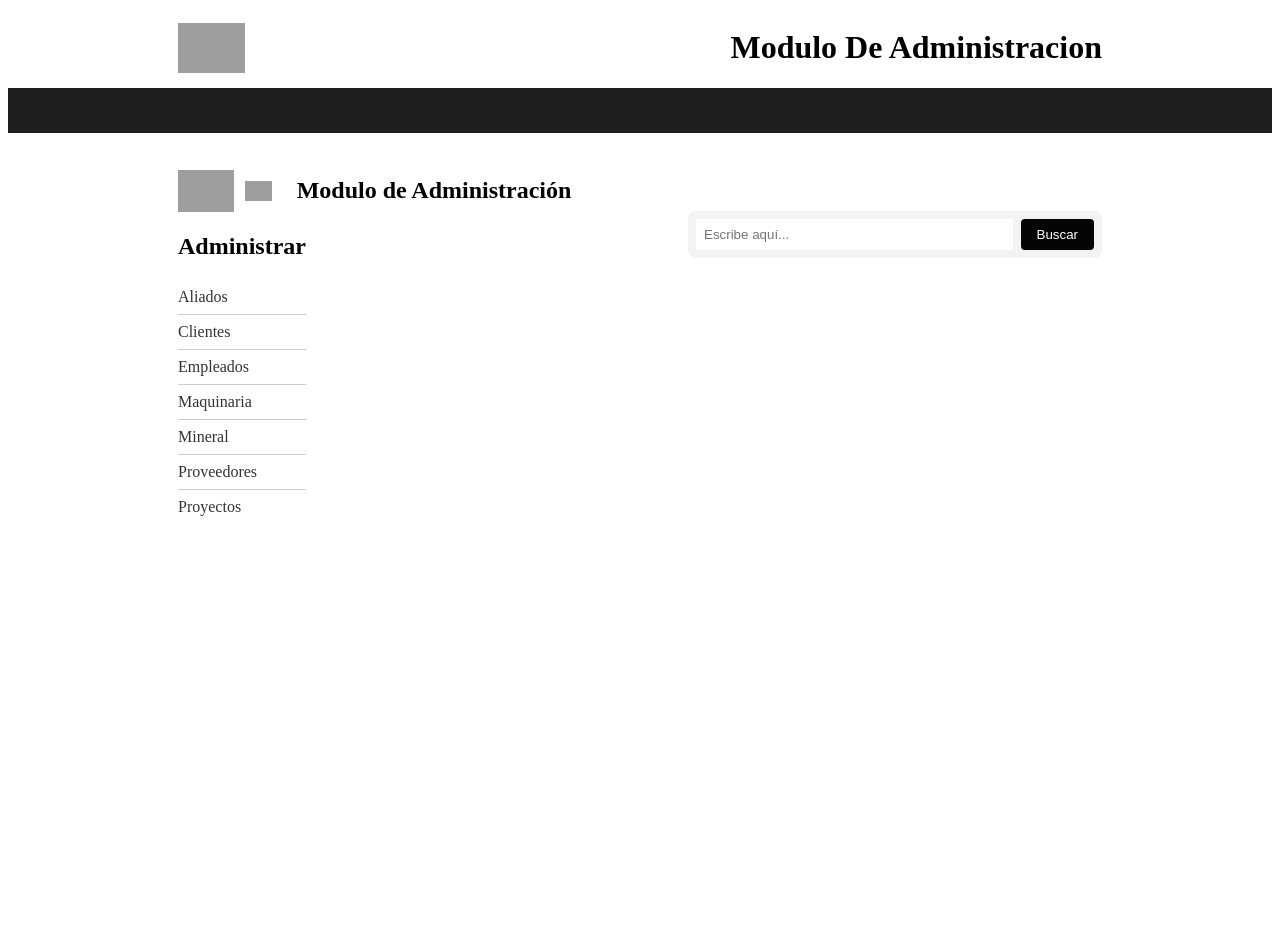
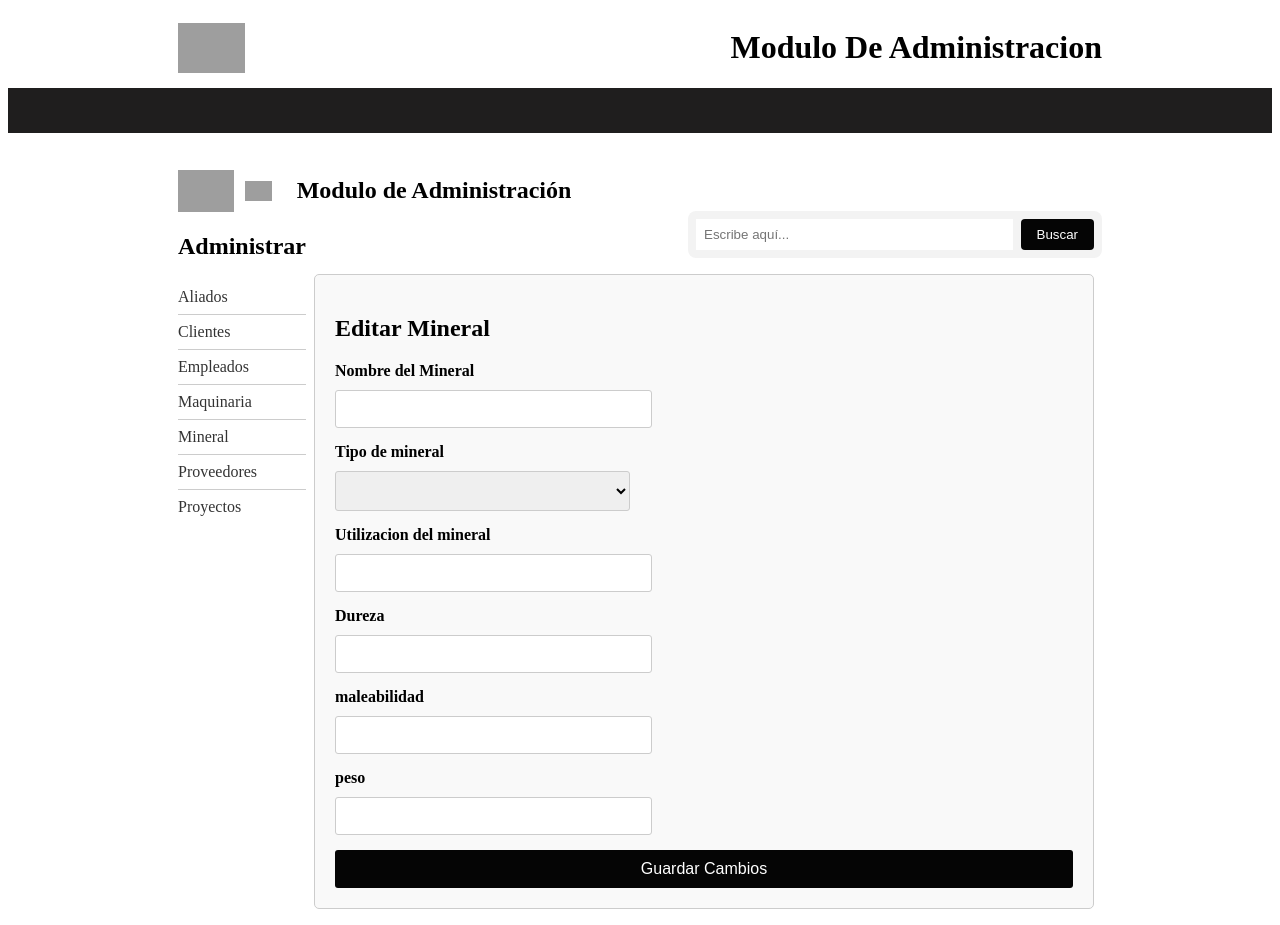
Before and after one commit to Georopeza/UCABAir, a SvelteKit app in the folder my-app/: page /admin/HomeAdmin/editar/mineral in a window 1280 px wide. Before the commit the page ends 800 px from the top, so only its background shows below. Built offline with nearby package versions, Linux system fonts and the light colour scheme; grey boxes are pictures that could not be loaded.

Commit message:
Se agregó componente de editarMineral

```diff
--- /dev/null
+++ b/my-app/src/lib/components/editarMineral.svelte
@@ -0,0 +1,107 @@
+<script lang=ts>
+    interface Mineral{
+      id_mineral:string;
+      mi_nombre:string;
+      mi_tipo:string; // Valor predeterminado
+      mi_utilizacion:string;
+      mi_dureza:string;
+      mi_maleabilidad:string;
+      mi_peso:string;
+  }
+    let mineral: Mineral = {
+      id_mineral:'',
+      mi_nombre: '',
+      mi_tipo: '',
+      mi_utilizacion: '',
+      mi_dureza: '',
+      mi_maleabilidad: '',
+      mi_peso: ''
+    };
+
+    // Función para manejar el envío del formulario
+    async function registrarMineral() {
+        const res = await fetch(`http://localhost:4000/mineral`, {
+        method: 'POST',
+        body: JSON.stringify(mineral),
+        headers: { 'Content-Type': 'application/json' },});
+        const data = await res.json();
+        console.log(data)
+      // Aquí iría la lógica para procesar los datos del formulario
+
+    }
+
+    async function editarMineral() {
+      // Aquí iría la lógica para editar los datos del formulario
+    }
+
+  </script>
+
+  <form on:submit|preventDefault={editarMineral}>
+    <h2>Editar Mineral</h2>
+
+    <label for="nombreMineral">Nombre del Mineral</label>
+    <input id="nombreMineral" bind:value={mineral.mi_nombre} />
+
+    <label for="tipoMineral">Tipo de mineral</label>
+    <select id="tipoMineral" bind:value={mineral.mi_tipo}>
+      <option value="metalico">metalico</option>
+      <option value="no metalico">no metalico</option>
+      <!-- Agrega más opciones según sea necesario -->
+    </select>
+
+    <label for="Utilizacion">Utilizacion del mineral</label>
+    <input id="Utilizacion"  bind:value={mineral.mi_utilizacion} />
+
+    <label for="Dureza">Dureza</label>
+    <input id="Dureza" bind:value={mineral.mi_dureza}/>
+
+    <label for="Maleabilidad">maleabilidad</label>
+    <input id="Maleabilidad" bind:value={mineral.mi_maleabilidad} />
+
+    <label for="Peso">peso</label>
+    <input id="Peso" bind:value={mineral.mi_peso} />
+
+    <button type="submit">Guardar Cambios</button>
+  </form>
+
+  <style>
+    /* Estilos generales para el formulario */
+    form {
+      max-width: 100%;
+      margin: 0 auto;
+      padding: 20px;
+      border: 1px solid #ccc;
+      border-radius: 5px;
+      background-color: #f9f9f9;
+      display:flex;
+      flex-direction: column;
+    }
+
+    /* Estilos para las etiquetas y campos de entrada */
+    label {
+      display: block;
+      margin-bottom: 10px;
+      font-weight: bold;
+    }
+
+    input,
+    select {
+      width: 40%;
+      padding: 10px;
+      margin-bottom: 15px;
+      border: 1px solid #ccc;
+      border-radius: 3px;
+      font-size: 14px;
+    }
+
+    /* Estilos para el botón de envío */
+    button {
+      background-color: #050505;
+      color: #fff;
+      border: none;
+      border-radius: 3px;
+      padding: 10px 20px;
+      cursor: pointer;
+      font-size: 16px;
+    }
+  </style>
--- a/my-app/src/routes/admin/HomeAdmin/editar/mineral/+page.svelte
+++ b/my-app/src/routes/admin/HomeAdmin/editar/mineral/+page.svelte
@@ -1,12 +1,7 @@
 <script>
-	import Mineral from "../../mineral/+layout.svelte";
-    /**
-	 * @type {any}
-	 */
-    let id_mineral;
+    import EditarMineral from "$lib/components/editarMineral.svelte";
 </script>
 
 <body>
-    <div class="RegistrarMineral">
-    </div>
+    <EditarMineral />
 </body>
--- a/my-app/src/routes/admin/HomeAdmin/mineral/+layout.svelte
+++ b/my-app/src/routes/admin/HomeAdmin/mineral/+layout.svelte
@@ -1,6 +1,11 @@
 <script lang="ts">
-  import {navigate}  from 'svelte-spa-router';
-    let searchTerm = '';
+  import navigate  from 'svelte-spa-router';
+  import { createEventDispatcher } from 'svelte';
+  import RegistrarMineral from '$lib/components/registrarMineral.svelte';
+
+  const dispatch = createEventDispatcher();
+
+  let searchTerm = '';
   function search() {
       // Lógica de búsqueda
       console.log(`Buscando: ${searchTerm}`);
@@ -34,7 +39,7 @@ export let minerales: Mineral[] = [];
   mostrarDatos();
    //
       // Función para editar un registro
-    async function editarRegistro(minerales) {
+  async function editarRegistro(minerales:Mineral) {
       try {
           const res = await fetch(`http://localhost:4000/mineral/${minerales.id_mineral}`, {
           method: 'PUT',
@@ -43,8 +48,7 @@ export let minerales: Mineral[] = [];
           });
 
           if (res.ok) {
-            // Si la solicitud fue exitosa, redirige al usuario
-            navigate('/admin/HomeAdmin/minerales'); // Ajusta la ruta según tu estructura
+				  // Si la solicitud fue exitosa, redirige al usuario
           }else {
             console.error('Error al actualizar el mineral:', res.status);
           // Maneja el error (por ejemplo, muestra un mensaje de error al usuario)
@@ -53,8 +57,7 @@ export let minerales: Mineral[] = [];
           console.error('Error en la solicitud:', error);
           // Maneja el error (por ejemplo, muestra un mensaje de error al usuario)
         }
-    }
-
+  }
 
   // Función para eliminar un registro
   async function eliminarRegistro(minerales: Mineral) {
```
